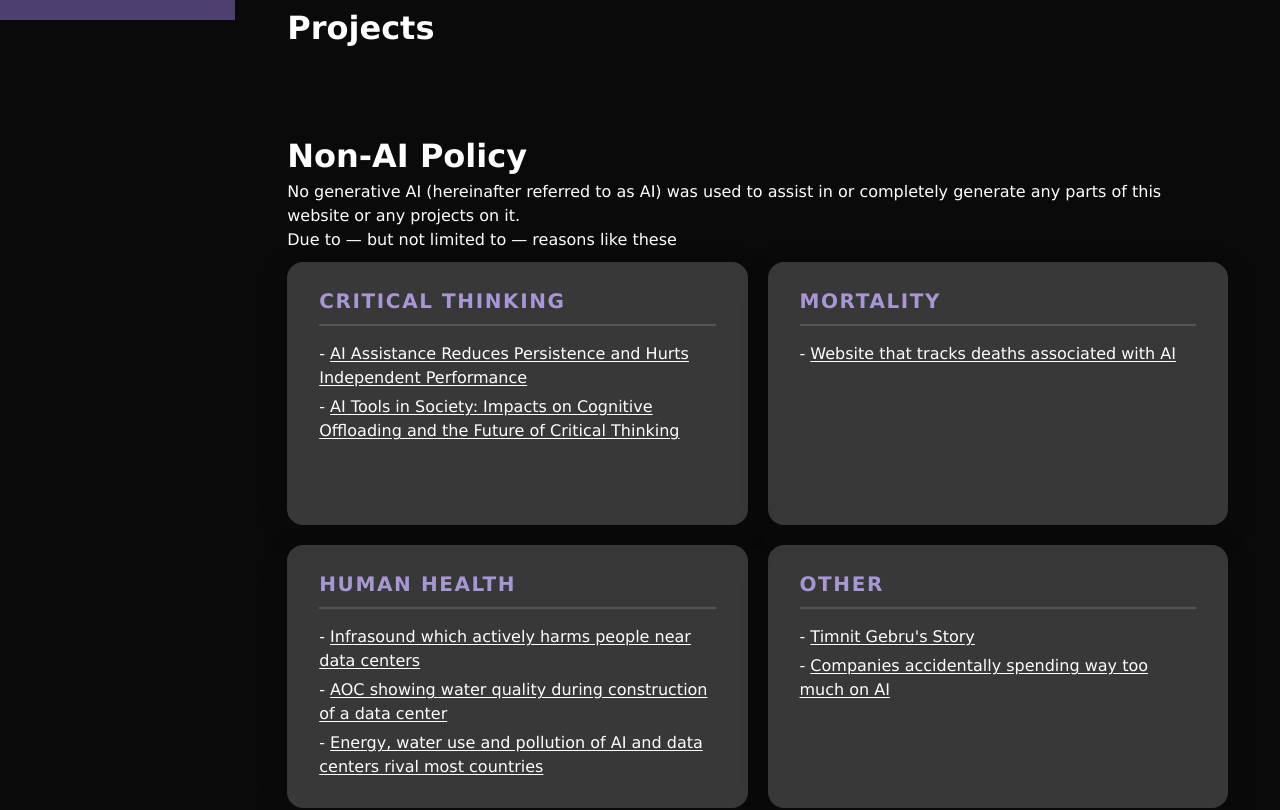
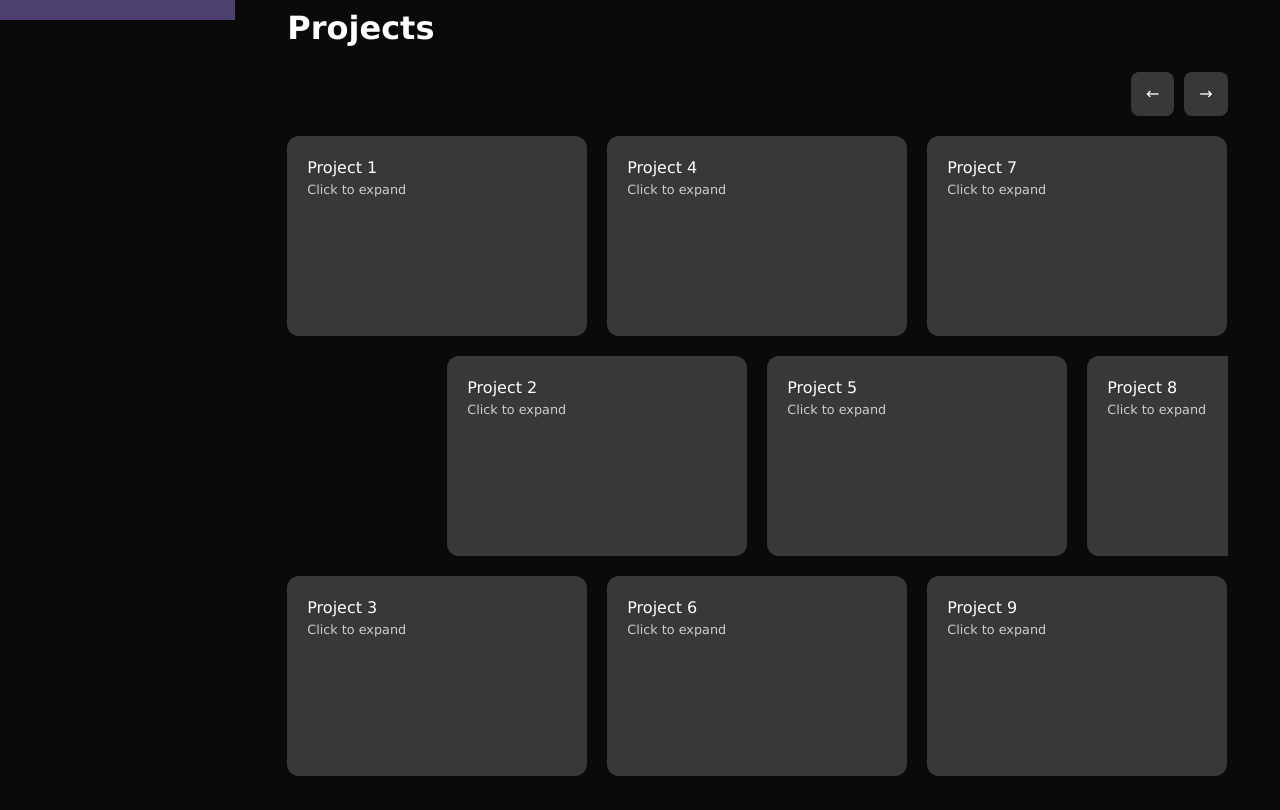
Before and after one commit to Echoviax/portfolio2, a Next.js app: page / in a window 1280 px wide. Shown: the part 780-1590 px from the top of the page. Built offline with nearby package versions, Linux system fonts and the light colour scheme.

Commit message:
projects....

```diff
--- a/app/components/AI.tsx
+++ b/app/components/AI.tsx
@@ -1,6 +1,7 @@
 export default function AIPage() {
     return (
         <div id="ai-page">
+            <p style={{fontStyle: "italic", opacity: "0.75", fontSize: "0.95rem", marginBottom: "5px"}}>"Radium is the next big thing. If you aren't putting it in your water and toothpaste, you'll be left behind!"</p>
             <p>No generative AI (hereinafter referred to as AI) was used to assist in or completely generate any parts of this website or any projects on it.</p>
             <p>Due to — but not limited to — reasons like these</p>
             <div id="ai-content">
@@ -29,7 +30,7 @@ export default function AIPage() {
                     <h2>Other</h2>
                     <ul>
                         <li><a href="https://www.tumblr.com/dreaminginthedeepsouth/817865966907228160/darren-oconnor-timnit-gebru-was-fired-from">Timnit Gebru's Story</a></li>
-                        <li><a href="https://www.tomshardware.com/tech-industry/artificial-intelligence/mystery-company-accidentally-blew-usd500-million-on-claude-in-a-single-month-failed-to-put-usage-limit-on-licenses-for-employees">Companies accidentally spending way too much on AI</a></li>
+                        <li><a href="https://www.tomshardware.com/tech-industry/artificial-intelligence/mystery-company-accidentally-blew-usd500-million-on-claude-in-a-single-month-failed-to-put-usage-limit-on-licenses-for-employees">Companies accidentally spending way too much on AI (I just quite like this article)</a></li>
                     </ul>
                 </div>
             </div>
--- /dev/null
+++ b/app/components/ProjectCard.tsx
@@ -0,0 +1,23 @@
+import { Project } from "../types/Project";
+
+export default function ProjectCard({ project, onClick }: { project: Project; onClick: () => void }) {
+    return (
+        <div
+            role="button"
+            tabIndex={0}
+            aria-label={`View details for ${project.title}`}
+            onClick={onClick}
+            // Keyboard accessibility
+            onKeyDown={(e) => {
+                if (e.key === "Enter" || e.key === " ") {
+                    e.preventDefault();
+                    onClick();
+                }
+            }}
+            className="project-card"
+        >
+            <h3>{project.title}</h3>
+            <p>Click to expand</p>
+        </div>
+    );
+};
--- /dev/null
+++ b/app/components/ProjectPopup.tsx
@@ -0,0 +1,15 @@
+import { Project } from "../types/Project";
+
+export default function ProjectPopup({project, closeFunction}: {project: Project, closeFunction: () => void}) {
+    return (
+        <div aria-modal="true" className="project-popup" onClick={closeFunction}>
+            <div className="popup-content" onClick={(e) => e.stopPropagation()}>
+                <h2>{project.title}</h2>
+                <p>{project.description}</p>
+                <button autoFocus onClick={closeFunction}>
+                    Close
+                </button>
+            </div>
+        </div>
+    );
+}
--- /dev/null
+++ b/app/components/Projects.tsx
@@ -0,0 +1,77 @@
+"use client";
+
+import { useState, useRef } from "react";
+import { Project } from "../types/Project";
+import ProjectCard from "./ProjectCard";
+import ProjectPopup from "./ProjectPopup";
+
+const allProjects: Project[] = Array.from({ length: 18 }, (_, i) => ({
+    id: i,
+    title: `Project ${i + 1}`,
+    description: "A cool project",
+}));
+
+
+// 0 is evenly divisible by 3
+let row1: Project[] = [];
+let row2: Project[] = [];
+let row3: Project[] = [];
+
+for (let i = 0; i < allProjects.length; i++) {
+    if (i % 3 == 0)
+        row1.push(allProjects[i]);
+    else if ((i - 1) % 3 == 0)
+        row2.push(allProjects[i]);
+    else
+        row3.push(allProjects[i]);
+}
+
+export default function ProjectsPage() {
+    const [selectedProject, setSelectedProject] = useState<Project | null>(null);
+    const scrollContainerRef = useRef<HTMLDivElement>(null);
+
+    const scroll = (direction: "left" | "right") => {
+        if (scrollContainerRef.current) {
+            const scrollAmount = 640;
+            scrollContainerRef.current.scrollBy({
+                left: direction === "left" ? -scrollAmount : scrollAmount,
+                behavior: "smooth",
+            });
+        }
+    };
+
+    return (
+        <div className="project-scroller">
+            <div className="project-controls">
+                <button onClick={() => scroll("left")} aria-label="Scroll left">←</button>
+                <button onClick={() => scroll("right")} aria-label="Scroll right">→</button>
+            </div>
+
+            <div ref={scrollContainerRef} className="hide-scroll project-content">
+                <div className="project-grid">
+                    <div className="project-column">
+                        <div className="project-row">
+                            {row1.map((project) => (
+                                <ProjectCard key={`r1-${project.id}`} project={project} onClick={() => setSelectedProject(project)} />
+                            ))}
+                        </div>
+                        <div className="project-row" style={{paddingLeft: "160px"}}>
+                            {row2.map((project) => (
+                                <ProjectCard key={`r2-${project.id}`} project={project} onClick={() => setSelectedProject(project)} />
+                            ))}
+                        </div>
+                        <div className="project-row">
+                            {row3.map((project) => (
+                                <ProjectCard key={`r3-${project.id}`} project={project} onClick={() => setSelectedProject(project)} />
+                            ))}
+                        </div>
+                    </div>
+                </div>
+            </div>
+
+            {selectedProject && (
+                <ProjectPopup project={selectedProject} closeFunction={() => setSelectedProject(null)} />
+            )}
+        </div>
+    );
+}
--- a/app/page.tsx
+++ b/app/page.tsx
@@ -1,6 +1,7 @@
 import { Metadata } from "next";
 import AIPage from "./components/AI";
 import AboutPage from "./components/About";
+import ProjectsPage from "./components/Projects";
 
 export const metadata: Metadata = {
   title: "Home | Shards of Space",
@@ -21,6 +22,10 @@ export default function Page() {
 
       <section id="projects" tabIndex={-1}>
         <h1>Projects</h1>
+        {/* Masonry will go here... I'm thinking it should be awfully wide and 2-3 projects tall */}
+        {/* Like scroll off the screen and loop like one of those image presenters on websites */}
+        {/* Each project can be clicked to open a popup with more info on it... */}
+        <ProjectsPage />
       </section>
 
       {/* <section id="gallery" tabIndex={-1}>
--- a/app/styles/About.css
+++ b/app/styles/About.css
@@ -41,18 +41,18 @@
 }
 
 .skill-language {
-    background-color: var(--skill-lang-bg);
+    background-color: var(--tag-one);
     border-radius: 32px;
 }
 
 .skill-framework {
-    background-color: var(--skill-frame-bg);
+    background-color: var(--tag-two);
     border-radius: 8px;
 }
 
 .skill-app {
     background-color: transparent;
-    border: 2px solid var(--skill-app-color);
+    border: 2px solid var(--tag-three);
     color: var(--main-text);
     border-radius: 32px;
 }
--- a/app/styles/Master.css
+++ b/app/styles/Master.css
@@ -5,3 +5,4 @@
 @import url(./About.css);
 @import url(./Keyframes.css);
 @import url(./AI.css);
+@import url(./Project.css);
--- a/app/styles/Page.css
+++ b/app/styles/Page.css
@@ -17,6 +17,15 @@ h1 {
     font-weight: bold;
 }
 
+.hide-scroll::-webkit-scrollbar {
+    display: none;
+}
+
+.hide-scroll {
+    -ms-overflow-style: none;
+    scrollbar-width: none;
+}
+
 @media (max-width: 800px) {
     main {
         width: 100%;
--- /dev/null
+++ b/app/styles/Project.css
@@ -0,0 +1,90 @@
+.project-scroller {
+    width: 100%;
+    padding: 20px 0;
+    position: relative;
+}
+
+.project-controls {
+    display: flex;
+    justify-content: flex-end;
+    gap: 10px;
+    margin-bottom: 20px;
+}
+
+.project-controls > button {
+    padding: 10px 15px;
+    cursor: pointer;
+    border-radius: 8px;
+    background-color: var(--panel-color);
+    border: none;
+}
+
+.project-content {
+    overflow-x: auto;
+    width: 100%;
+    opacity: 1;
+    transition: opacity 0.3s ease;
+}
+
+.project-grid {
+    display: flex;
+    width: max-content;
+}
+
+.project-column {
+    display: flex;
+    flex-direction: column;
+    gap: 20px;
+}
+
+.project-row {
+    display: flex;
+    gap: 20px;
+}
+
+.project-card {
+    width: 300px;
+    height: 200px;
+    flex-shrink: 0;
+    background-color: var(--panel-color);
+    padding: 20px;
+    border-radius: 12px;
+    cursor: pointer;
+    transition: background-color 0.2s ease;
+}
+
+.project-card:hover {
+    background-color: var(--hover-color);
+}
+
+.project-card > p {
+    font-size: 0.8rem;
+    opacity: 0.75;
+}
+
+.project-popup {
+    position: fixed;
+    top: 0;
+    left: 0;
+    right: 0;
+    bottom: 0;
+    background-color: var(--popup-background);
+    display: flex;
+    justify-content: center;
+    align-items: center;
+    z-index: 9999;
+}
+
+.popup-content {
+    background-color: var(--popup-color);
+    padding: 40px;
+    border-radius: 12px;
+    max-width: 500px;
+    width: 90%;
+}
+
+.popup-content > button {
+    margin-top: 20px;
+    padding: 10px 20px;
+    cursor: pointer;
+}
--- a/app/styles/Theme.css
+++ b/app/styles/Theme.css
@@ -7,10 +7,12 @@
   --main-text: white;
   --invert-text: black;
   --neutral-gray: #9d9d9d;
+  --popup-color: #222;
+  --popup-background: #000A;
 
-  --skill-lang-bg: #4d3f6f;
-  --skill-frame-bg: #2b5a6b;
-  --skill-app-color: #d497b8;
+  --tag-one: #4d3f6f;
+  --tag-two: #2b5a6b;
+  --tag-three: #d497b8;
 }
 
 [data-theme='light'] {
--- /dev/null
+++ b/app/types/Project.ts
@@ -0,0 +1,5 @@
+export type Project = {
+    id: number;
+    title: string;
+    description: string;
+};
--- a/package.json
+++ b/package.json
@@ -14,7 +14,6 @@
     "@fortawesome/free-regular-svg-icons": "^7.2.0",
     "@fortawesome/free-solid-svg-icons": "^7.2.0",
     "@fortawesome/react-fontawesome": "^3.3.1",
-    "@virtuoso.dev/masonry": "^1.4.3",
     "next": "16.2.7",
     "react": "19.2.4",
     "react-dom": "19.2.4"
```
Also changed, not shown: 1 other file (tests, documents, lock files or other folders).
